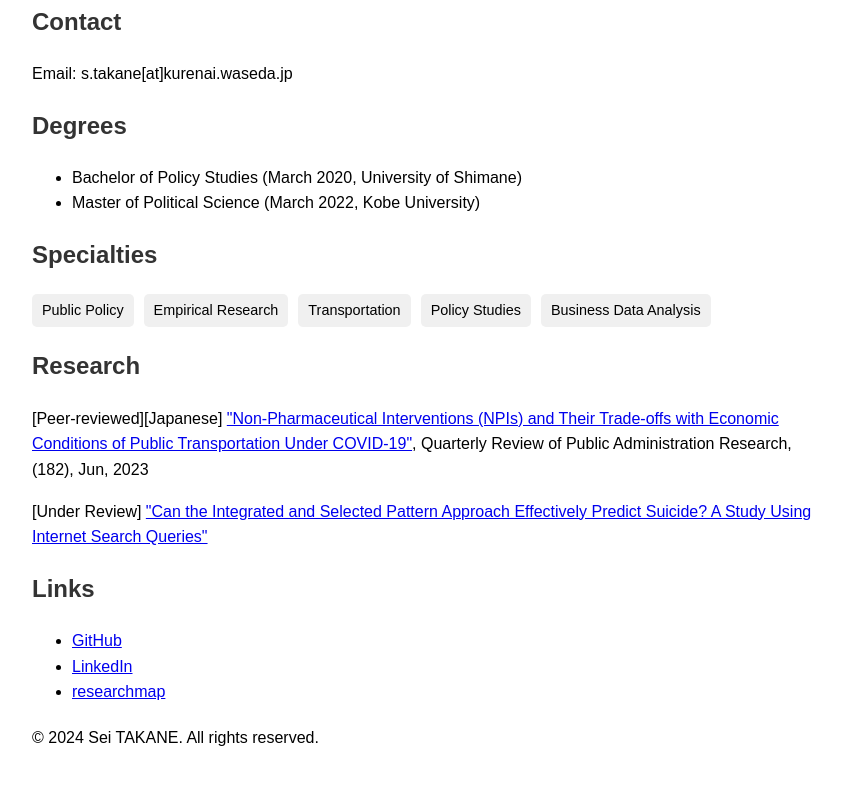
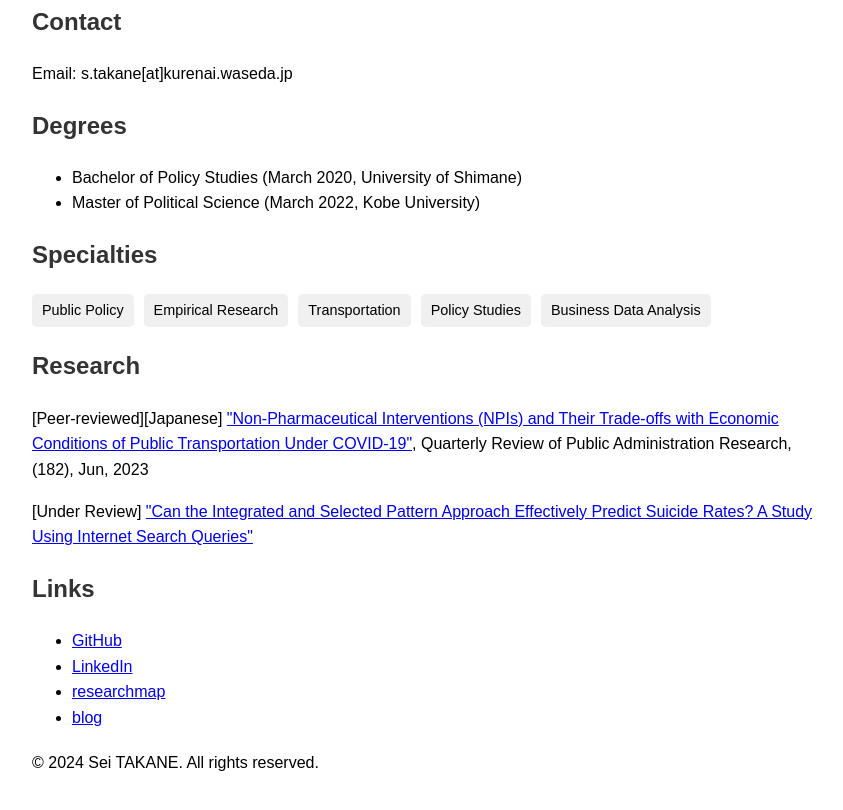
Before and after one commit to SeiTAKANE/SeiTAKANE.github.io, a plain HTML site: page en.html in a window 1280 px wide. Shown: the part 587-1397 px from the top of the page, without its empty margins (208-1051 px from the left). Before the commit the page ends 1373 px from the top, so only its background shows below. Drawn offline with Linux system fonts and the light colour scheme.

Commit message:
アクセス関連修正

```diff
--- a/en.html
+++ b/en.html
@@ -90,7 +90,7 @@
         <section class="section">
             <h2>Research</h2>
             <p>[Peer-reviewed][Japanese] <a href="https://github.com/SeiTAKANE/Researching/blob/main/%E6%96%B0%E5%9E%8B%E3%82%B3%E3%83%AD%E3%83%8A%E3%82%A6%E3%82%A4%E3%83%AB%E3%82%B9%E3%81%AE%E4%B8%8B%E3%81%AB%E3%81%8A%E3%81%91%E3%82%8B%E9%9D%9E%E5%8C%BB%E8%96%AC%E7%9A%84%E4%BB%8B%E5%85%A5%EF%BC%88NPI%EF%BC%89%E3%81%8B%E3%82%99%E5%85%AC%E5%85%B1%E4%BA%A4%E9%80%9A%E3%81%AE%E7%B5%8C%E6%B8%88%E7%8A%B6%E6%B3%81%E3%81%AB%E4%B8%8E%E3%81%88%E3%81%9F%E5%BD%B1%E9%9F%BF-%E6%97%A5%E6%9C%AC%E3%81%AE%E3%82%BF%E3%82%AF%E3%82%B7%E3%83%BC%E7%94%A3%E6%A5%AD%E3%82%92%E4%BE%8B%E3%81%A8%E3%81%97%E3%81%A6-/%E7%A0%94%E7%A9%B6182%E5%8F%B7-%E6%8A%95%E7%A8%BF%E8%AB%96%E6%96%87.pdf">"Non-Pharmaceutical Interventions (NPIs) and Their Trade-offs with Economic Conditions of Public Transportation Under COVID-19"</a>, Quarterly Review of Public Administration Research, (182), Jun, 2023</p>
-            <p>[Under Review] <a href="https://github.com/SeiTAKANE/Researching/blob/main/suicide_timeseries_prediction/preprint.pdf">"Can the Integrated and Selected Pattern Approach Effectively Predict Suicide? A Study Using Internet Search Queries"</a></p>
+            <p>[Under Review] <a href="https://github.com/SeiTAKANE/Researching/tree/main/suicide_timeseries_prediction">"Can the Integrated and Selected Pattern Approach Effectively Predict Suicide Rates? A Study Using Internet Search Queries"</a></p>
         </section>
         <section class="section">
             <h2>Links</h2>
@@ -98,6 +98,7 @@
                 <li><a href="https://github.com/SeiTAKANE">GitHub</a></li>
                 <li><a href="https://www.linkedin.com/in/sei-takane-048122288/">LinkedIn</a></li>
                 <li><a href="https://researchmap.jp/sei_takane">researchmap</a></li>
+                <li><a href="https://stakane.blogspot.com/">blog</a></li>
             </ul>
         </section>
     </main>
```
Also changed, not shown: index.html (+2 -1 lines).
